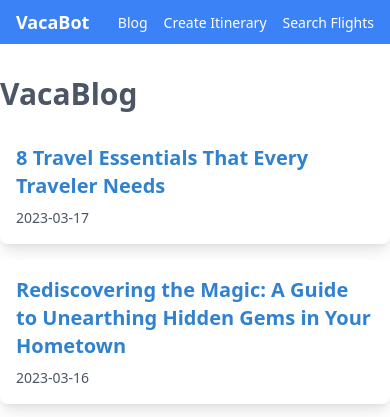
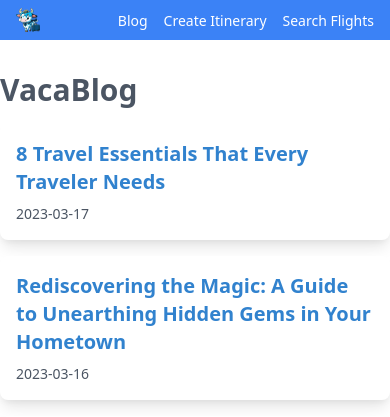
Before and after one commit to marmer7/vacabot, a Flask app: page /blog_posts in a window 390 px wide. Shown: the top 417 px of the page. Run offline with Flask 2, Linux system fonts and the light colour scheme.

Commit message:
Updated Home button to show logo on mobile.

```diff
--- a/app/static/vbuild/style.css
+++ b/app/static/vbuild/style.css
@@ -699,6 +699,10 @@ video {
   margin-bottom: 2rem;
 }
 
+.ml-2 {
+  margin-left: 0.5rem;
+}
+
 .mr-4 {
   margin-right: 1rem;
 }
@@ -759,16 +763,24 @@ video {
   display: none;
 }
 
-.h-auto {
-  height: auto;
+.h-6 {
+  height: 1.5rem;
 }
 
 .h-48 {
   height: 12rem;
 }
 
+.h-auto {
+  height: auto;
+}
+
 .min-h-screen {
   min-height: 100vh;
+}
+
+.w-6 {
+  width: 1.5rem;
 }
 
 .w-full {
@@ -1228,6 +1240,14 @@ h2 {
     margin-right: auto;
   }
 
+  .sm\:inline-block {
+    display: inline-block;
+  }
+
+  .sm\:hidden {
+    display: none;
+  }
+
   .sm\:max-w-xl {
     max-width: 36rem;
   }
--- a/app/templates/base.html
+++ b/app/templates/base.html
@@ -39,7 +39,18 @@
 <body>
     <header class="bg-blue-500">
         <nav class="container mx-auto flex items-center justify-between px-4 py-2 sm:py-4">
-            <a href="{{ url_for('home') }}" class="text-white font-bold text-lg sm:text-2xl">VacaBot</a>
+            <div class="flex items-center">
+                <!-- Text for desktop -->
+                <a href="{{ url_for('home') }}" class="hidden sm:inline-block text-white font-bold text-lg sm:text-2xl">VacaBot</a>
+                <!-- Favicon image for mobile -->
+                <a href="{{ url_for('home') }}" class="inline-block sm:hidden">
+                    <img src="{{ url_for('static', filename='images/mj_cow_transparent.png') }}" alt="VacaBot Logo" class="w-6 h-6">
+                </a>
+                <!-- Favicon image for desktop -->
+                <a href="{{ url_for('home') }}" class="hidden sm:inline-block">
+                    <img src="{{ url_for('static', filename='images/mj_cow_transparent.png') }}" alt="VacaBot Logo" class="w-6 h-6 ml-2">
+                </a>
+            </div>
             <ul class="flex flex-wrap sm:flex-no-wrap sm:items-center">
                 <li class="mr-4">
                     <a href="{{ url_for('blog') }}" class="text-white hover:text-gray-400 text-sm sm:text-base">Blog</a>
```
